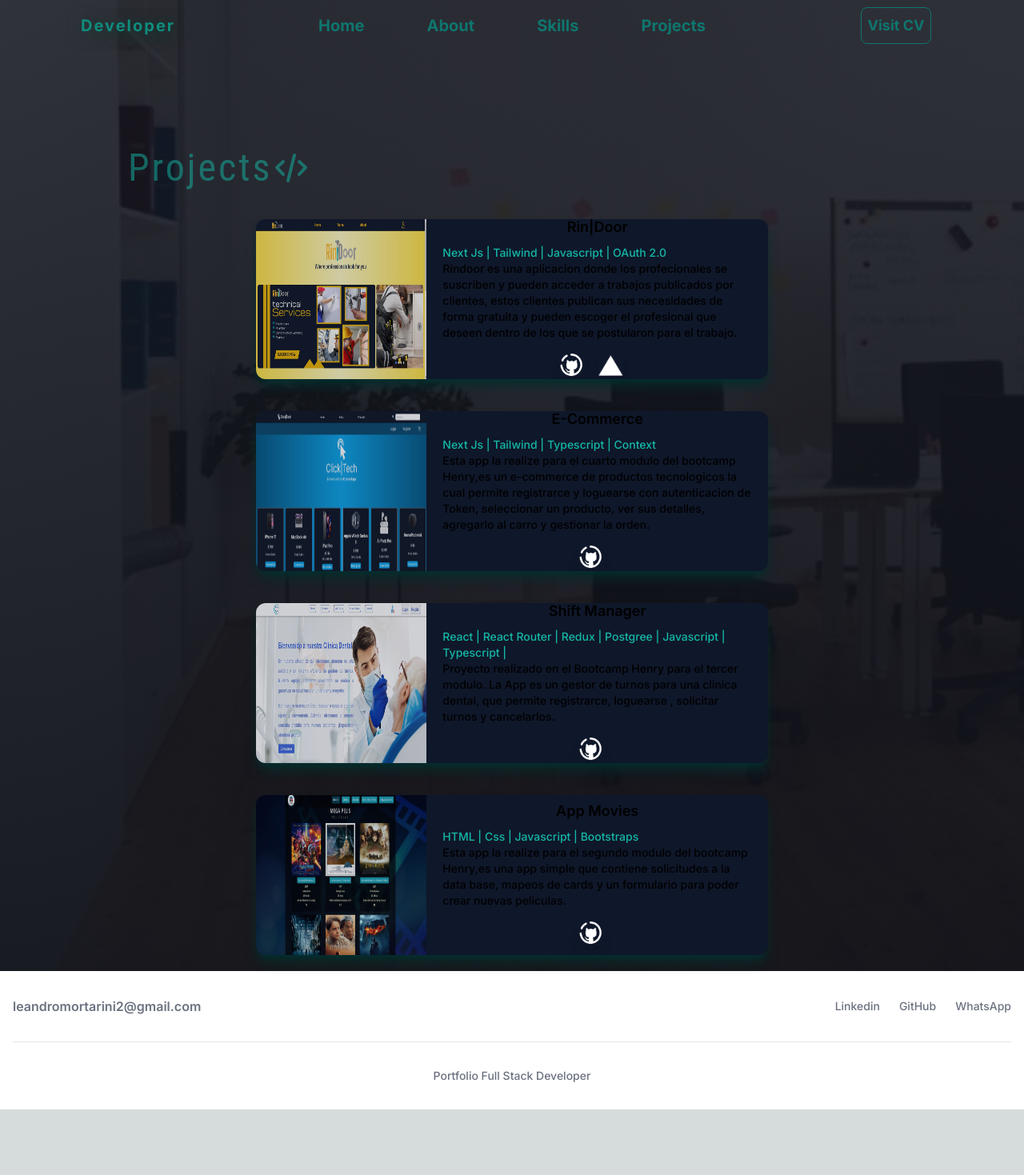
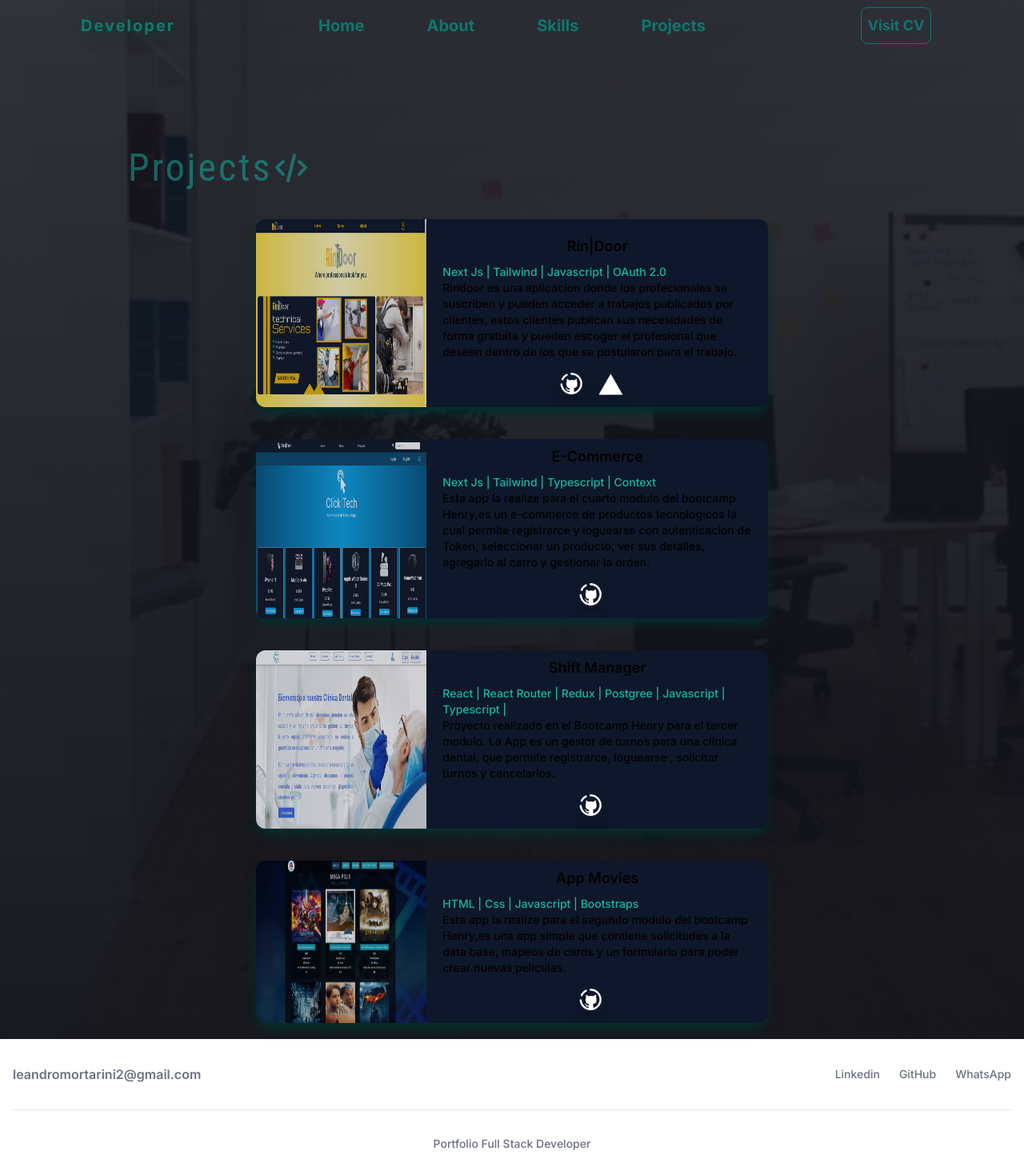
Before and after one commit to leandromortarini2/newportfolio, a Next.js app: page /projects in a window 1280 px wide. Shown: the top 1469 px of the page at 80% size. Before the commit the page ends 1387 px from the top, so only its background shows below. Built offline with nearby package versions, Linux system fonts and the light colour scheme.

Commit message:
ajustes en las cards

```diff
--- a/src/app/about/About.tsx
+++ b/src/app/about/About.tsx
@@ -34,7 +34,8 @@ const About = () => {
           {/* CONTAINER TEXT */}
           <div className="w-full md:w-1/2">
             <p className="text-sm text-center sm:text-md xl:text-lg xl:text-justificado  font-semibold p-6 xl:p-20  ">
-              Hola! soy Leandro Mortarini y me forme como <br />
+              Hola! Soy Leandro Mortarini y me formé como
+              <br />
               <span className="text-teal-500 lg:text-xl xl:text-2xl">
                 Full Stack Developer con especialización en Front End.
               </span>{" "}
@@ -46,7 +47,7 @@ const About = () => {
               <br /> Soy un firme creyente en el poder del trabajo en equipo y
               tengo habilidades sólidas para colaborar eficazmente con colegas
               de diversos ámbitos. <br />
-              Tambien cuento con una gran determinación, me esfuerzo por superar
+              También cuento con una gran determinación, me esfuerzo por superar
               desafíos y alcanzar objetivos con eficiencia. Estoy emocionado de
               seguir creciendo y aprendiendo en este dinámico campo tecnológico
               mientras contribuyo al desarrollo de soluciones innovadoras.
--- a/src/app/projects/Projects.tsx
+++ b/src/app/projects/Projects.tsx
@@ -29,7 +29,7 @@ export const Projects = () => {
         {/* CARDS */}
         <div className="w-full flex  flex-wrap justify-evenly ">
           {" "}
-          <div className="w-3/4 flex flex-col md:flex-row md:w-3/4 lg:w-3/4 xl:w-1/2 md:h-[200px] bg-slate-900 rounded-xl overflow-hidden  m-5 shadow-lg shadow-teal-950">
+          <div className="w-3/4 flex flex-col md:flex-row md:w-3/4 lg:w-3/4 xl:w-1/2 md:min-h-[200px] bg-slate-900 rounded-xl overflow-hidden  m-5 shadow-lg shadow-teal-950">
             <Image
               src={rinDoor}
               alt=""
@@ -37,7 +37,9 @@ export const Projects = () => {
             />
             <div className="flex flex-col justify-center items-center">
               {" "}
-              <h2 className="  mt-2  lg:text-lg xl:font-semibold">Rin|Door</h2>
+              <h2 className="  mt-2  lg:text-lg xl:font-semibold pt-3">
+                Rin|Door
+              </h2>
               <p className="md:text-sm lg:text-md p-2 xl:pl-5 xl:pr-5 ">
                 <span className="text-teal-500">
                   Next Js | Tailwind | Javascript | OAuth 2.0
@@ -49,7 +51,7 @@ export const Projects = () => {
                 escoger el profesional que deseen dentro de los que se
                 postularon para el trabajo.
               </p>
-              <div className="w-full md:w-1/4 m-2 flex justify-center items-center">
+              <div className="w-full md:w-1/4 m-2 flex justify-center items-center ">
                 <Link href="https://github.com/leandromortarini2/Rindoor-2.0">
                   <button>
                     <Image
@@ -71,7 +73,7 @@ export const Projects = () => {
               </div>
             </div>
           </div>
-          <div className="w-3/4 flex flex-col md:flex-row md:w-3/4 lg:w-3/4 xl:w-1/2 md:h-[200px] bg-slate-900 rounded-xl overflow-hidden  m-5 shadow-lg shadow-teal-950">
+          <div className="w-3/4 flex flex-col md:flex-row md:w-3/4 lg:w-3/4 xl:w-1/2 md:min-h-[200px] bg-slate-900 rounded-xl overflow-hidden  m-5 shadow-lg shadow-teal-950">
             <Image
               src={Ecommerce}
               alt=""
@@ -106,7 +108,7 @@ export const Projects = () => {
               </div>
             </div>
           </div>
-          <div className="w-3/4 flex flex-col md:flex-row md:w-3/4 lg:w-3/4 xl:w-1/2 md:h-[200px] bg-slate-900 rounded-xl overflow-hidden  m-5 shadow-lg shadow-teal-950">
+          <div className="w-3/4 flex flex-col md:flex-row md:w-3/4 lg:w-3/4 xl:w-1/2 md:min-h-[200px] bg-slate-900 rounded-xl overflow-hidden  m-5 shadow-lg shadow-teal-950">
             <Image
               src={ShiftManager}
               alt=""
@@ -141,7 +143,7 @@ export const Projects = () => {
               </div>
             </div>
           </div>
-          <div className="w-3/4 flex flex-col md:flex-row md:w-3/4 lg:w-3/4 xl:w-1/2 md:h-[200px] bg-slate-900 rounded-xl overflow-hidden  m-5 shadow-lg shadow-teal-950">
+          <div className="w-3/4 flex flex-col md:flex-row md:w-3/4 lg:w-3/4 xl:w-1/2 md:min-h-[200px] bg-slate-900 rounded-xl overflow-hidden  m-5 shadow-lg shadow-teal-950">
             <Image
               src={AppMovies}
               alt=""
```
